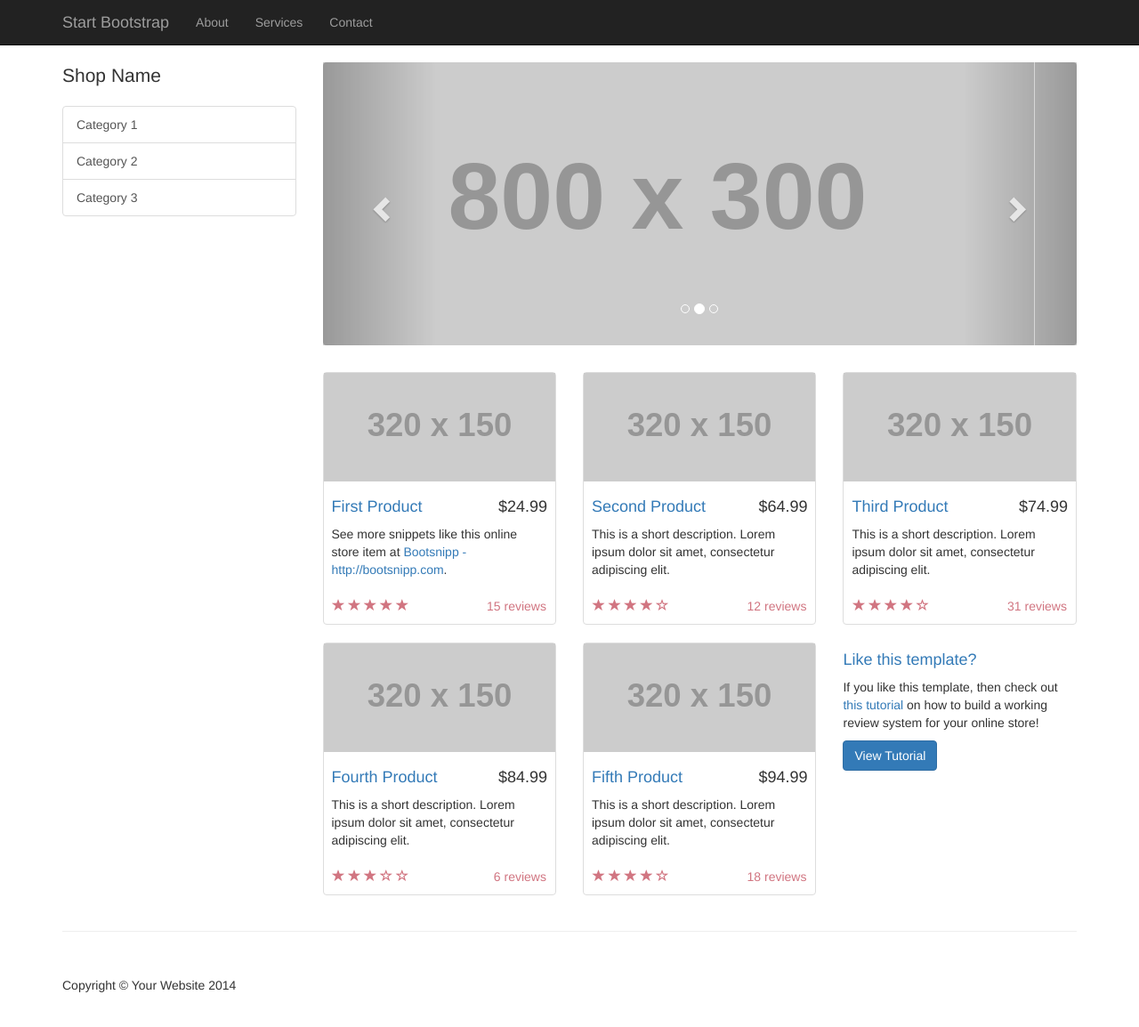
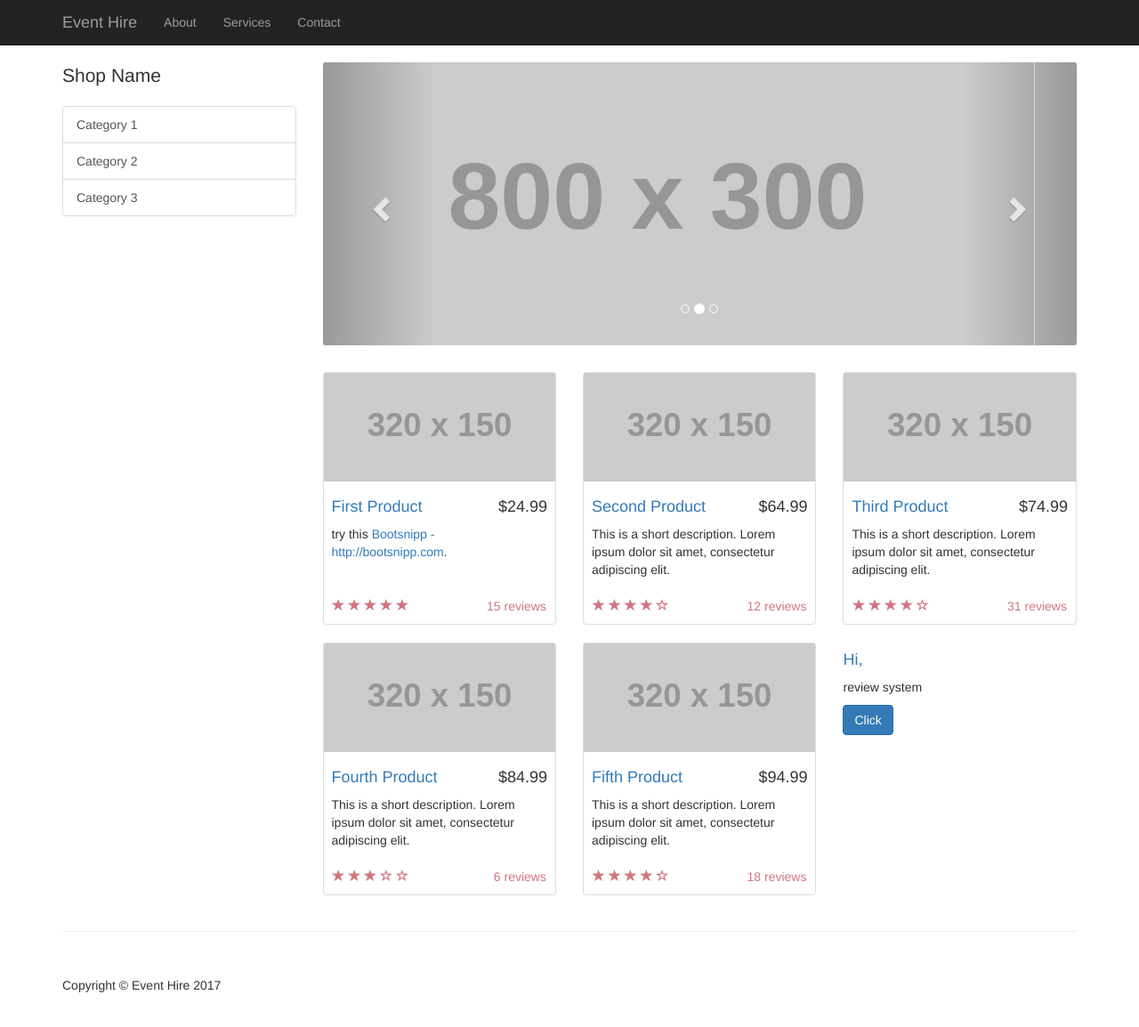
Before and after one commit to hakeemrdaud/BISM2233-Website, a plain HTML site: page index2.html in a window 1280 px wide. Shown: the whole page at 89% size. Drawn offline with Linux system fonts and the light colour scheme; placeholder pictures from the web are drawn by us.

Commit message:
edit name

```diff
--- a/index2.html
+++ b/index2.html
@@ -39,7 +39,7 @@
                     <span class="icon-bar"></span>
                     <span class="icon-bar"></span>
                 </button>
-                <a class="navbar-brand" href="#">Start Bootstrap</a>
+                <a class="navbar-brand" href="#">Event Hire</a>
             </div>
             <!-- Collect the nav links, forms, and other content for toggling -->
             <div class="collapse navbar-collapse" id="bs-example-navbar-collapse-1">
@@ -116,7 +116,7 @@
                                 <h4 class="pull-right">$24.99</h4>
                                 <h4><a href="#">First Product</a>
                                 </h4>
-                                <p>See more snippets like this online store item at <a target="_blank" href="http://www.bootsnipp.com">Bootsnipp - http://bootsnipp.com</a>.</p>
+                                <p>try this <a target="_blank" href="http://www.bootsnipp.com">Bootsnipp - http://bootsnipp.com</a>.</p>
                             </div>
                             <div class="ratings">
                                 <p class="pull-right">15 reviews</p>
@@ -220,10 +220,10 @@
                     </div>
 
                     <div class="col-sm-4 col-lg-4 col-md-4">
-                        <h4><a href="#">Like this template?</a>
+                        <h4><a href="#">Hi,</a>
                         </h4>
-                        <p>If you like this template, then check out <a target="_blank" href="http://maxoffsky.com/code-blog/laravel-shop-tutorial-1-building-a-review-system/">this tutorial</a> on how to build a working review system for your online store!</p>
-                        <a class="btn btn-primary" target="_blank" href="http://maxoffsky.com/code-blog/laravel-shop-tutorial-1-building-a-review-system/">View Tutorial</a>
+                        <p>review system <a target="_blank" href="http://maxoffsky.com/code-blog/laravel-shop-tutorial-1-building-a-review-system/"></p>
+                        <a class="btn btn-primary" target="_blank" href="http://maxoffsky.com/code-blog/laravel-shop-tutorial-1-building-a-review-system/">Click</a>
                     </div>
 
                 </div>
@@ -243,7 +243,7 @@
         <footer>
             <div class="row">
                 <div class="col-lg-12">
-                    <p>Copyright &copy; Your Website 2014</p>
+                    <p>Copyright &copy; Event Hire 2017</p>
                 </div>
             </div>
         </footer>
```
